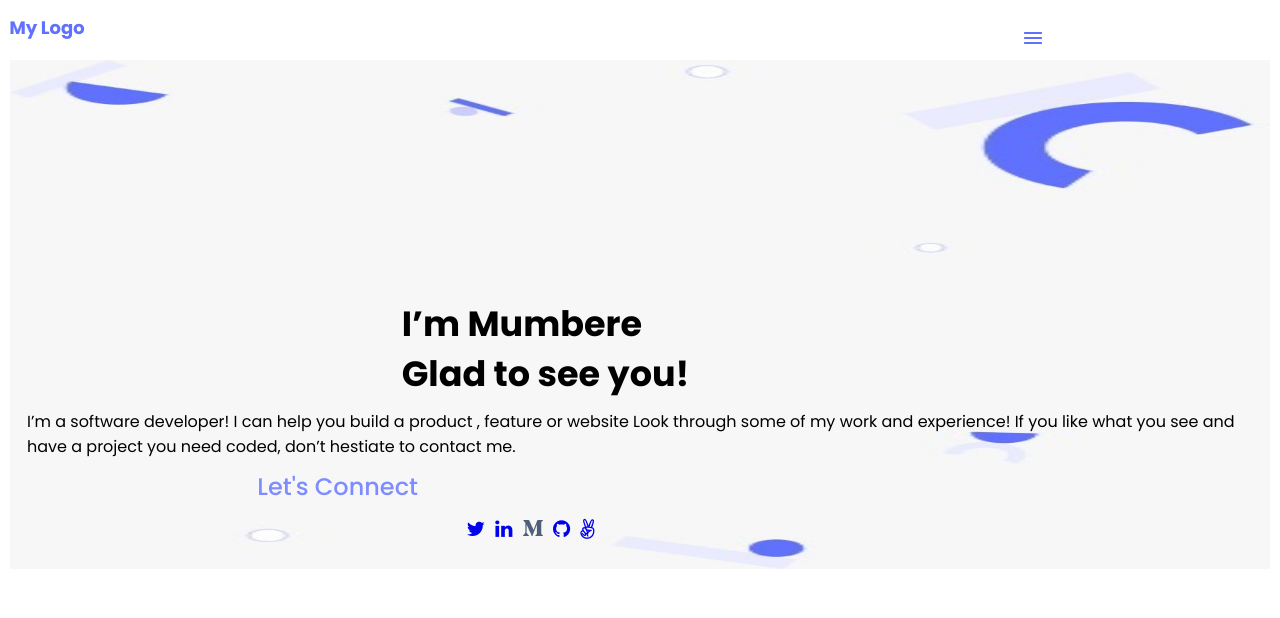
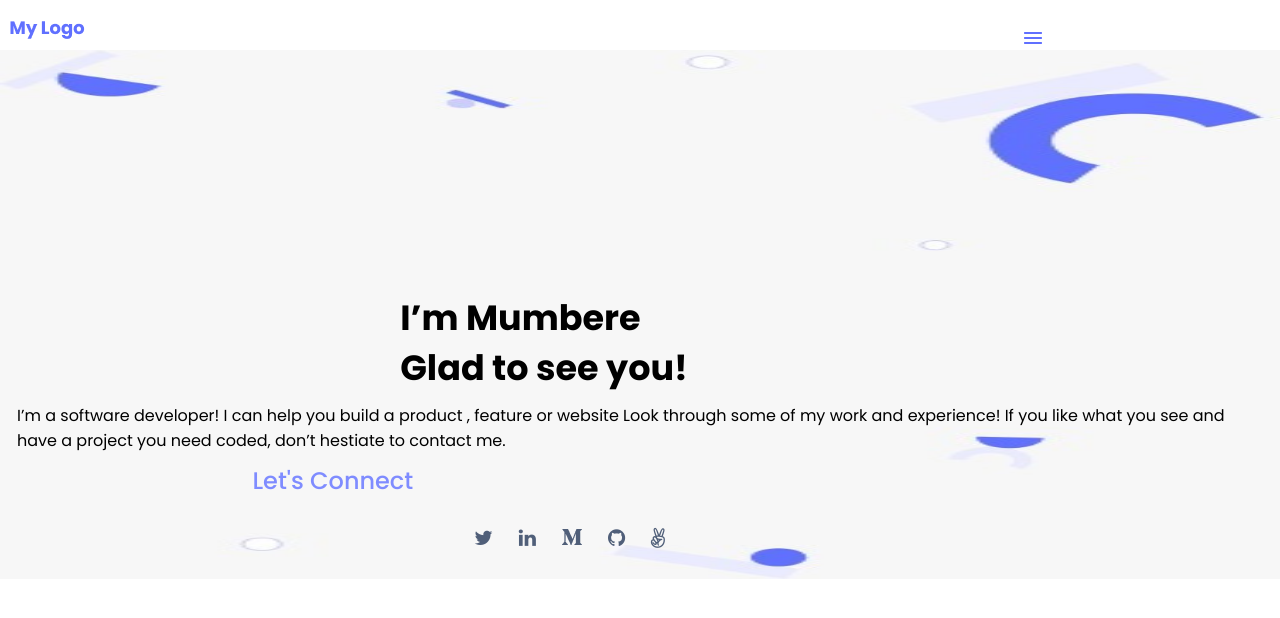
Before and after one commit to mumbereh/my-portfolio, a plain HTML site: page index.html in a window 1280 px wide. Drawn offline with Linux system fonts and the light colour scheme.

Commit message:
modified index.html & style.css

```diff
--- a/index.html
+++ b/index.html
@@ -6,7 +6,6 @@
     <meta http-equiv="X-UA-Compatible" content="IE=edge">
     <meta name="viewport" content="width=device-width, initial-scale=1.0">
     <link rel="stylesheet" href="https://cdnjs.cloudflare.com/ajax/libs/font-awesome/4.7.0/css/font-awesome.min.css">
-    <link href="https://fonts.googleapis.com/css2?family=Poppins:wght@400;500;600;700;800;900&display=swap" rel="stylesheet">
     <link rel="stylesheet" href="style.css">
     <title>My Portfolio</title>
 </head>
@@ -31,7 +30,7 @@
                 <ul>
                     <li><a href="#"><i class=" fa fa-twitter" ></i></a></li>
                     <li><a href="#"><i class="fa fa-linkedin"  ></i></a></li>
-                    <li><a href="#"><img src="Vector.png" alt=""></a></li>
+                    <li class="img"><a href="#"><img src="Vector.png" alt=""></a></li>
                     <li><a href="#"><i class="fa fa-github" aria-hidden="true"></i></a></li>
                     <li><a href="#"><i class="fa brand fa fa-angellist" ></i></a></li>
                 </ul>
--- a/style.css
+++ b/style.css
@@ -41,7 +41,6 @@ body {
   display: flex;
   flex-direction: column;
   align-items: center;
-  margin: 10px;
 }
 
 .head-name {
@@ -80,13 +79,24 @@ body {
   margin-left: -30%;
 }
 
-.social-media ul li {
+.social-media ul li{
   text-decoration: none;
   padding: 0 12px;
-  margin-top: 5%;
+  margin-top: 10%;
   margin-bottom: 10%;
+  color: #505F79;
+}
+
+.social-media ul li a{
+  color: #505F79;
+  padding-right: 2px;
+  margin-left: 10%;
+
+}
+
+.social-media .img{
   color: #000;
-  margin-left: -5%;
+  margin-top: 10%;
 }
 
 .logo {
```
